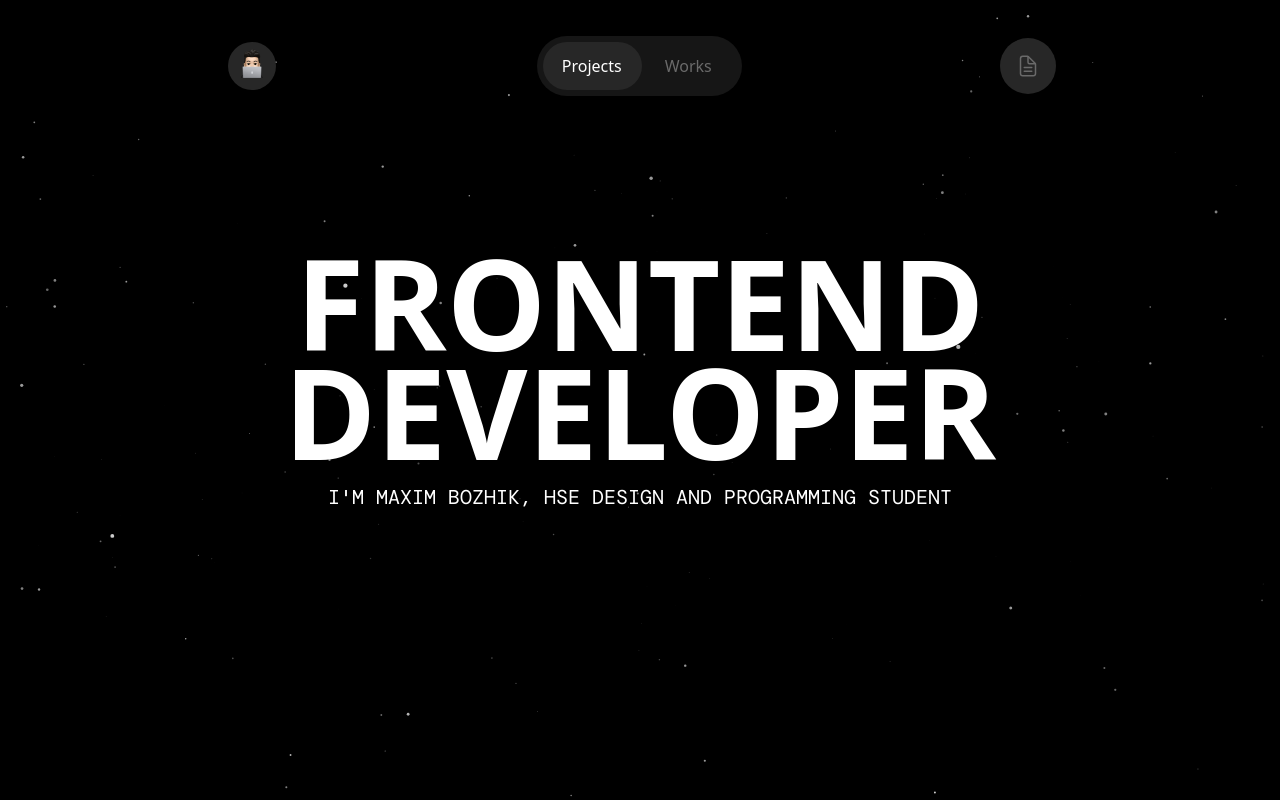
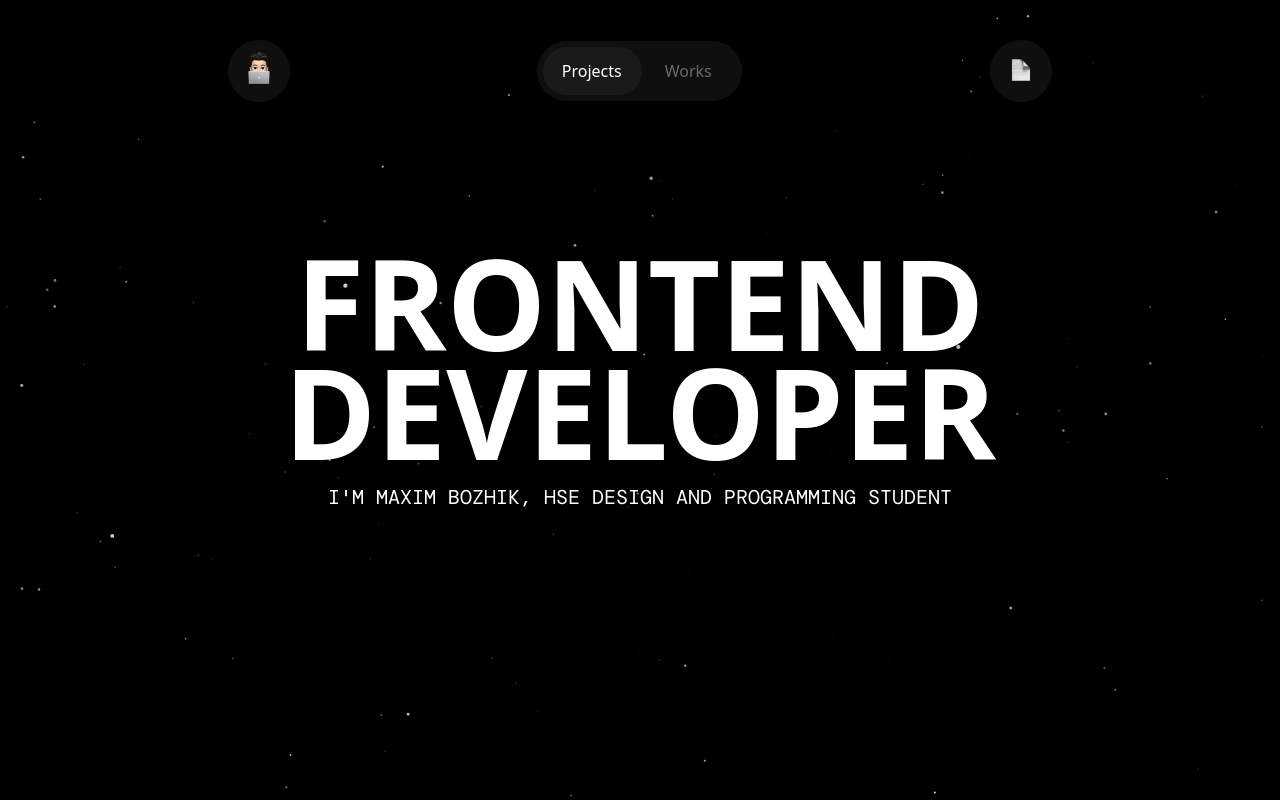
Before and after one commit to bozzhik/works, an Astro site: page / in a window 1280 px wide. Built offline with nearby package versions, Linux system fonts and the light colour scheme; Astro itself is replaced by a stand-in of ours; a web font is replaced by a local one.

Commit message:
optimize `Header.astro` adaptive && remake `Resume.astro`

```diff
--- a/src/components/Header/Avatar.astro
+++ b/src/components/Header/Avatar.astro
@@ -1,7 +1,7 @@
 <div class="relative z-10 inline-flex justify-self-start">
-  <div class="block overflow-hidden transition border-[4px] duration-200 border-transparent rounded-full aspect-square s-14 sm:s-[54px] hover:ring-[2px] hover:ring-custom-light-2">
+  <div class="block overflow-hidden transition border-[4px] duration-200 border-transparent rounded-full aspect-square s-[70px] sm:s-[60px] hover:ring-[2px] hover:ring-custom-light-2">
     <div class="s-full group flex overflow-hidden justify-center bg-custom-dark-1">
-      <img class="group-hover:animate-pulse object-cover s-8 mt-1" src="../../../maks.png" />
+      <img class="group-hover:animate-pulse object-cover s-9 lg:s-8 mt-2 lg:mt-[6px]" src="../../../maks.png" />
     </div>
   </div>
 </div>
--- a/src/components/Header/Resume.astro
+++ b/src/components/Header/Resume.astro
@@ -1,20 +1,7 @@
----
-import ResumeIcon from './ResumeIcon.astro'
----
-
-<div class="justify-self-end">
-  <div class="flex items-center justify-center rounded-full s-14 sm:s-[48px] bg-custom-dark-1">
-    <button class="z-10 w-1/2 text-xl text-white bg-transparent">
-      <div class="grid place-items-center">
-        <ResumeIcon />
-      </div>
-    </button>
+<div class="relative z-10 inline-flex justify-self-end">
+  <div class="block overflow-hidden transition border-[4px] duration-200 border-transparent rounded-full aspect-square s-[70px] sm:s-[60px]">
+    <div class="s-full group flex overflow-hidden justify-center items-center bg-custom-dark-1">
+      <img class="group-hover:animate-pulse object-cover s-[22px] -mt-[2px]" src="../../../resume.png" />
+    </div>
   </div>
 </div>
-
-<style is:global>
-  button:hover path {
-    transition: all 0.3s ease;
-    stroke: white;
-  }
-</style>
--- a/src/components/Header/ResumeIcon.astro
+++ /dev/null
@@ -1 +0,0 @@
-<svg class="s-6 lg:s-5" xmlns="http://www.w3.org/2000/svg" viewBox="0 0 512 512"><path d="M416 221.25V416a48 48 0 0 1-48 48H144a48 48 0 0 1-48-48V96a48 48 0 0 1 48-48h98.75a32 32 0 0 1 22.62 9.37l141.26 141.26a32 32 0 0 1 9.37 22.62z" fill="none" stroke="#6a6a6a" stroke-linejoin="round" stroke-width="32"></path><path d="M256 56v120a32 32 0 0 0 32 32h120m-232 80h160m-160 80h160" fill="none" stroke="#6a6a6a" stroke-linecap="round" stroke-linejoin="round" stroke-width="32"></path></svg>
--- a/src/components/Header/Switch.astro
+++ b/src/components/Header/Switch.astro
@@ -2,14 +2,14 @@
 const firstButton = 'Projects'
 const secondButton = 'Works'
 
-const buttonStyles = 'block grid place-items-center z-10 w-1/2 text-base duration-200 bg-transparent lg:text-base hover:text-white text-gray-700'
+const buttonStyles = 'block grid place-items-center z-10 w-1/2 text-base duration-200 bg-transparent lg:text-sm hover:text-white text-gray-700'
 ---
 
 <div class="justify-self-center" transition:persist>
-  <div class="relative flex w-[205px] px-[6px] lg:w-[180px] lg:h-[52px] h-[60px] bg-custom-dark-2 rounded-switch">
+  <div class="relative flex w-[205px] px-[6px] lg:w-[155px] lg:h-[50px] h-[60px] bg-custom-dark-1 rounded-switch">
     <a id="PROJECTS_LINK" href="/" class={buttonStyles} data-action="left">{firstButton}</a>
     <a id="WORKS_LINK" href="/works/" class={buttonStyles} data-action="right">{secondButton}</a>
-    <div id="area" class="absolute lg:top-[5.25px] top-[6px] w-[48%] h-[80%] ease-in-out rounded-switch bg-custom-dark-1"></div>
+    <div id="area" class="absolute lg:top-[5.25px] top-[6px] w-[48%] h-[80%] ease-in-out rounded-switch bg-custom-dark-2"></div>
   </div>
 </div>
 
--- a/src/components/Hero/Caption.astro
+++ b/src/components/Hero/Caption.astro
@@ -3,8 +3,8 @@ import TextMono from './TextMono.astro'
 ---
 
 <div class="flex items-center justify-center gap-3">
-  <div class="rounded-full w-7 h-7 bg-custom-light-1">
-    <div class="s-full bg-white border-[5px] rounded-full border-custom-light-1 animate-pulse"></div>
+  <div class="rounded-full w-7 h-7 bg-[#2A2A2A]">
+    <div class="s-full bg-white border-[5px] rounded-full border-[#2A2A2A] animate-pulse"></div>
   </div>
   <TextMono content="AVAILABLE FOR FREELANCE" classes="" />
 </div>
--- a/tailwind.config.cjs
+++ b/tailwind.config.cjs
@@ -12,12 +12,9 @@ module.exports = {
       },
       colors: {
         custom: {
-          color: '#783217',
+          'dark-1': '#0F0F0F',
+          'dark-2': '#1A1A1A',
           'light-2': '#868686',
-          'light-1': '#2E2E2E',
-          'dark-2': '#161616',
-          'dark-1': '#272727',
-          background: '#111111',
         },
         gray: {
           100: '#f0f0f0',
```
Also changed, not shown: public/resume.png (added).
